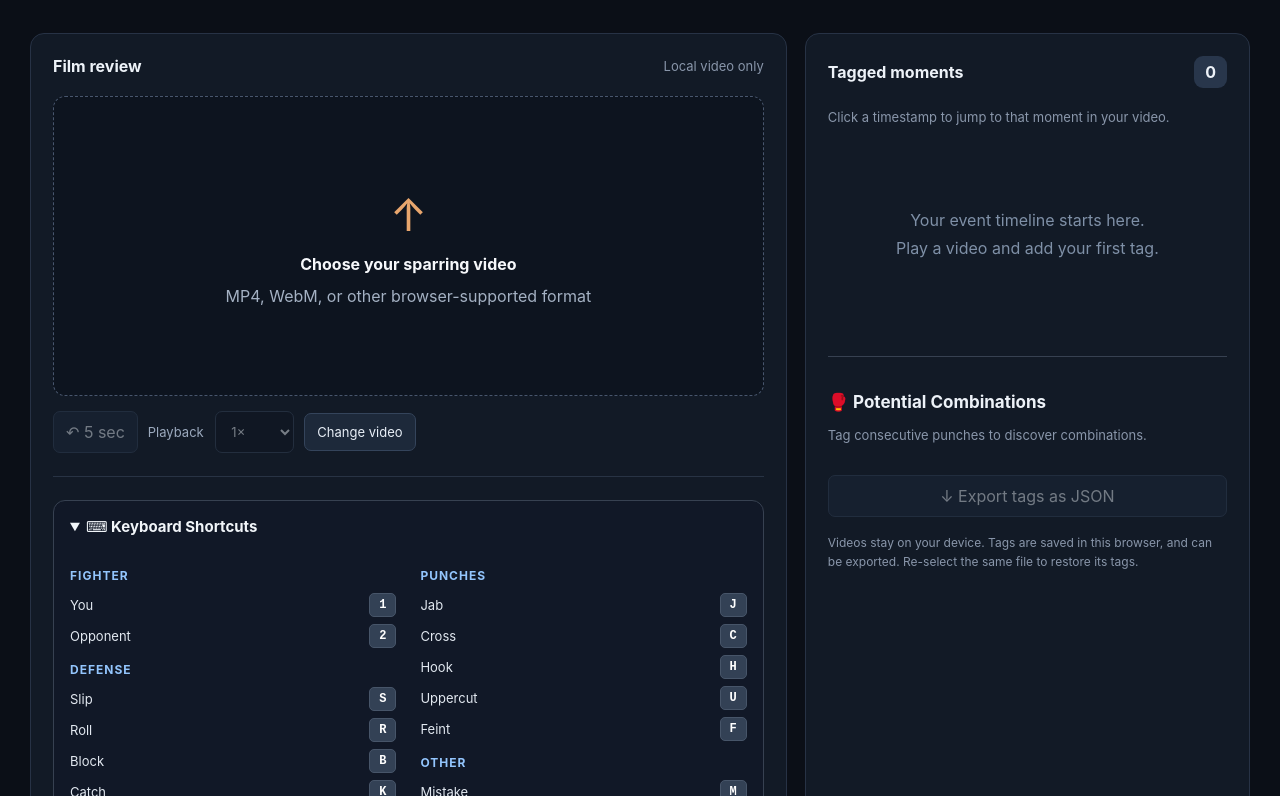
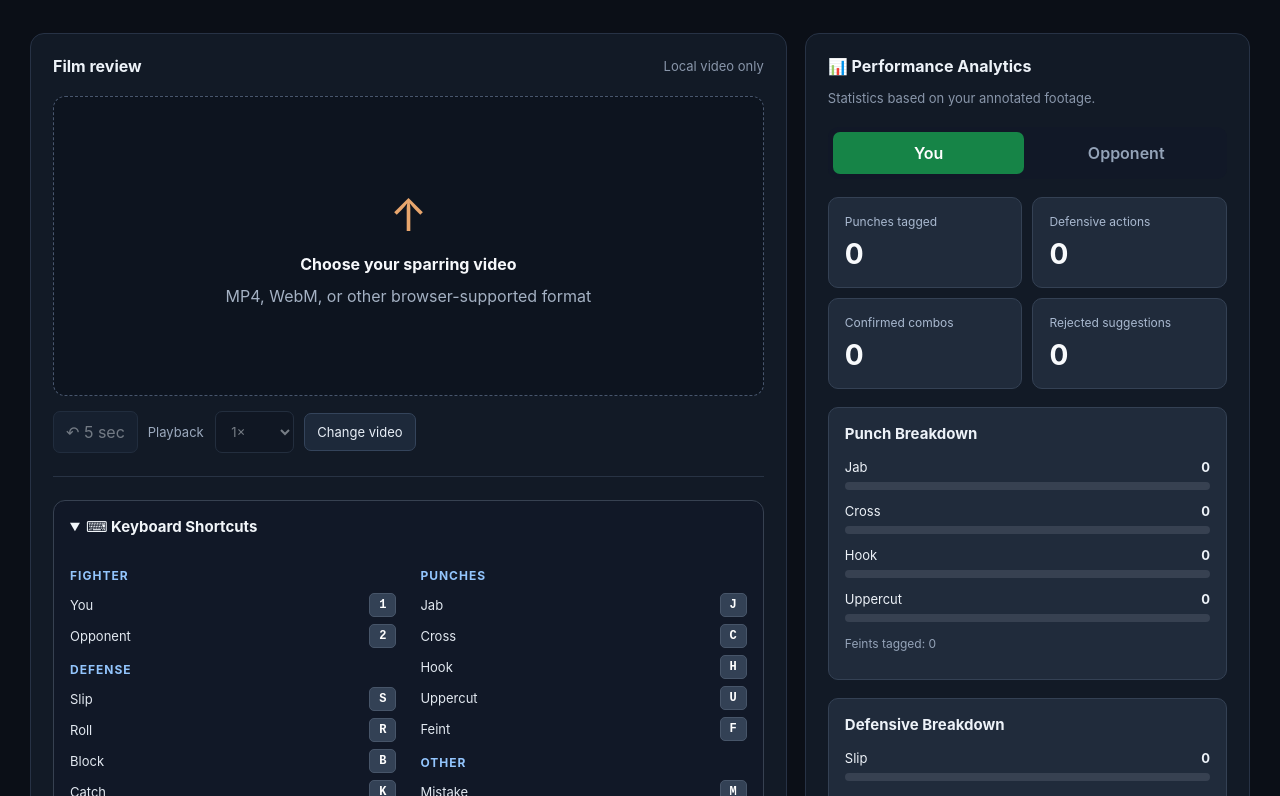
Before and after one commit to AnikReja/fight_smart, a React (Vite) app: page / in a window 1280 px wide. Shown: the part 244-1040 px from the top of the page. Built offline with nearby package versions, Linux system fonts and the light colour scheme.

Commit message:
added statistics counter for punches and allat

```diff
--- a/src/App.tsx
+++ b/src/App.tsx
@@ -106,6 +106,77 @@ export default function App() {
   const [toast, setToast] = useState('');
   const toastTimer = useRef<ReturnType<typeof setTimeout> | null>(null);
   const combinations = detectCombinations(tags);
+
+const [statsFighter, setStatsFighter] =
+  useState<'you' | 'opponent'>('you');
+
+const DEFENSE_MOVES = [
+  'Slip', 'Roll', 'Block', 'Catch',
+  'Parry', 'Pull back', 'Step back'
+];
+
+function countActions(
+  events: Tag[],
+  actions: string[]
+) {
+  return actions.map(name => ({
+    name,
+    count: events.filter(t => t.label === name).length
+  }));
+}
+
+const fighterTags = tags.filter(
+  t => t.fighter === statsFighter
+);
+
+const punchCounts = countActions(
+  fighterTags,
+  ['Jab', 'Cross', 'Hook', 'Uppercut']
+);
+
+const defenseCounts = countActions(
+  fighterTags,
+  DEFENSE_MOVES
+);
+
+const totalPunches = punchCounts.reduce(
+  (sum, item) => sum + item.count, 0
+);
+
+const totalDefense = defenseCounts.reduce(
+  (sum, item) => sum + item.count, 0
+);
+
+const feintCount = fighterTags.filter(
+  t => t.label === 'Feint'
+).length;
+
+const fighterCombinations = combinations.filter(
+  c => c.fighter === statsFighter
+);
+
+const confirmedCombinations = fighterCombinations.filter(
+  c => reviews[c.id] === 'confirmed'
+);
+
+const rejectedCombinations = fighterCombinations.filter(
+  c => reviews[c.id] === 'rejected'
+);
+
+const combinationFrequencies = Object.entries(
+  confirmedCombinations.reduce<Record<string, number>>(
+    (counts, combo) => {
+      const name = combo.punches.join(' → ');
+      counts[name] = (counts[name] || 0) + 1;
+      return counts;
+    },
+    {}
+  )
+).sort((a, b) => b[1] - a[1]);
+
+const pendingCombinations = fighterCombinations.filter(
+  c => !reviews[c.id]
+).length;
 
 
   useEffect(() => () => { if (videoUrl) URL.revokeObjectURL(videoUrl); }, [videoUrl]);
@@ -412,7 +483,131 @@ function reviewCombination(
   + Save timestamp
 </button></div>
         </section>
-        <aside className="panel"><div className="panelTitle"><h2>Tagged moments</h2><strong className="count">{tags.length}</strong></div><p className="hint">Click a timestamp to jump to that moment in your video.</p>
+        <aside className="panel">
+<section className="statsDashboard">
+  <h2>📊 Performance Analytics</h2>
+  <p className="hint">
+    Statistics based on your annotated footage.
+  </p>
+
+  <div className="statsFighterToggle">
+    <button
+      type="button"
+      className={statsFighter === 'you' ? 'activeYou' : ''}
+      onClick={() => setStatsFighter('you')}
+    >
+      You
+    </button>
+
+    <button
+      type="button"
+      className={
+        statsFighter === 'opponent' ? 'activeOpponent' : ''
+      }
+      onClick={() => setStatsFighter('opponent')}
+    >
+      Opponent
+    </button>
+  </div>
+
+  <div className="statsCards">
+    <div className="statCard">
+      <span>Punches tagged</span>
+      <strong>{totalPunches}</strong>
+    </div>
+
+    <div className="statCard">
+      <span>Defensive actions</span>
+      <strong>{totalDefense}</strong>
+    </div>
+
+    <div className="statCard">
+      <span>Confirmed combos</span>
+      <strong>{confirmedCombinations.length}</strong>
+    </div>
+
+    <div className="statCard">
+      <span>Rejected suggestions</span>
+      <strong>{rejectedCombinations.length}</strong>
+    </div>
+  </div>
+
+  <div className="statsBreakdown">
+    <h3>Punch Breakdown</h3>
+
+    {punchCounts.map(item => (
+      <div className="statRow" key={item.name}>
+        <div className="statRowHeader">
+          <span>{item.name}</span>
+          <strong>{item.count}</strong>
+        </div>
+        <div className="statTrack">
+          <div
+            className="statFill punchFill"
+            style={{
+              width: `${
+                totalPunches > 0
+                  ? (item.count / totalPunches) * 100
+                  : 0
+              }%`
+            }}
+          />
+        </div>
+      </div>
+    ))}
+
+    <p className="statsFootnote">
+      Feints tagged: {feintCount}
+    </p>
+  </div>
+
+  <div className="statsBreakdown">
+    <h3>Defensive Breakdown</h3>
+
+    {defenseCounts.map(item => (
+      <div className="statRow" key={item.name}>
+        <div className="statRowHeader">
+          <span>{item.name}</span>
+          <strong>{item.count}</strong>
+        </div>
+        <div className="statTrack">
+          <div
+            className="statFill defenseFill"
+            style={{
+              width: `${
+                totalDefense > 0
+                  ? (item.count / totalDefense) * 100
+                  : 0
+              }%`
+            }}
+          />
+        </div>
+      </div>
+    ))}
+  </div>
+
+  <div className="statsBreakdown">
+    <h3>Most Frequent Confirmed Combos</h3>
+
+    {combinationFrequencies.length === 0 ? (
+      <p className="hint">
+        Confirm some combinations to see patterns here.
+      </p>
+    ) : (
+      combinationFrequencies.map(([name, count]) => (
+        <div className="comboStat" key={name}>
+          <span>{name}</span>
+          <strong>{count}×</strong>
+        </div>
+      ))
+    )}
+
+    <p className="statsFootnote">
+      {pendingCombinations} combinations awaiting review
+    </p>
+  </div>
+</section>
+<div className="panelTitle"><h2>Tagged moments</h2><strong className="count">{tags.length}</strong></div><p className="hint">Click a timestamp to jump to that moment in your video.</p>
           {tags.length === 0 ? <div className="empty">Your event timeline starts here.<br/>Play a video and add your first tag.</div> : <div className="events">{tags.map(tag => <div className="event" key={tag.id}><button className="timestamp" onClick={() => seek(tag.time)}>{stamp(tag.time)} ▶</button><div className="eventText">
 <strong>
   {tag.fighter === 'you'
--- a/src/styles.css
+++ b/src/styles.css
@@ -267,3 +267,135 @@
   cursor: pointer;
   padding: 4px 0;
 }
+
+/* FightSmart V5 - Statistics Dashboard */
+
+.statsDashboard {
+  margin-bottom: 28px;
+  padding-bottom: 24px;
+  border-bottom: 1px solid #374151;
+}
+
+.statsDashboard h2 {
+  margin-bottom: 8px;
+}
+
+.statsFighterToggle {
+  display: flex;
+  gap: 6px;
+  padding: 5px;
+  margin: 18px 0;
+  background: #111827;
+  border-radius: 10px;
+}
+
+.statsFighterToggle button {
+  flex: 1;
+  padding: 11px;
+  border: 0;
+  border-radius: 7px;
+  background: transparent;
+  color: #94a3b8;
+  cursor: pointer;
+  font-weight: 600;
+}
+
+.statsFighterToggle .activeYou {
+  background: #168447;
+  color: white;
+}
+
+.statsFighterToggle .activeOpponent {
+  background: #4479ad;
+  color: white;
+}
+
+.statsCards {
+  display: grid;
+  grid-template-columns: repeat(2, minmax(0, 1fr));
+  gap: 10px;
+}
+
+.statCard {
+  display: flex;
+  flex-direction: column;
+  gap: 8px;
+  padding: 16px;
+  background: #202b3b;
+  border: 1px solid #344154;
+  border-radius: 10px;
+}
+
+.statCard span {
+  font-size: 12px;
+  color: #a9b9d0;
+}
+
+.statCard strong {
+  font-size: 28px;
+  color: #f8fafc;
+}
+
+.statsBreakdown {
+  margin-top: 18px;
+  padding: 16px;
+  background: #202b3b;
+  border: 1px solid #344154;
+  border-radius: 10px;
+}
+
+.statsBreakdown h3 {
+  margin: 0 0 16px;
+  font-size: 15px;
+}
+
+.statRow {
+  margin-bottom: 13px;
+}
+
+.statRowHeader {
+  display: flex;
+  justify-content: space-between;
+  margin-bottom: 7px;
+  font-size: 13px;
+}
+
+.statTrack {
+  height: 8px;
+  background: #374151;
+  border-radius: 20px;
+  overflow: hidden;
+}
+
+.statFill {
+  height: 100%;
+  border-radius: 20px;
+  transition: width 0.25s ease;
+}
+
+.punchFill {
+  background: #22c55e;
+}
+
+.defenseFill {
+  background: #9b8de5;
+}
+
+.comboStat {
+  display: flex;
+  justify-content: space-between;
+  gap: 12px;
+  padding: 11px 0;
+  border-bottom: 1px solid #374151;
+  font-size: 13px;
+}
+
+.comboStat strong {
+  color: #86efac;
+}
+
+.statsFootnote {
+  margin-top: 14px;
+  color: #94a3b8;
+  font-size: 12px;
+}
```
Also changed, not shown: 1 other file (tests, documents, lock files or other folders).
